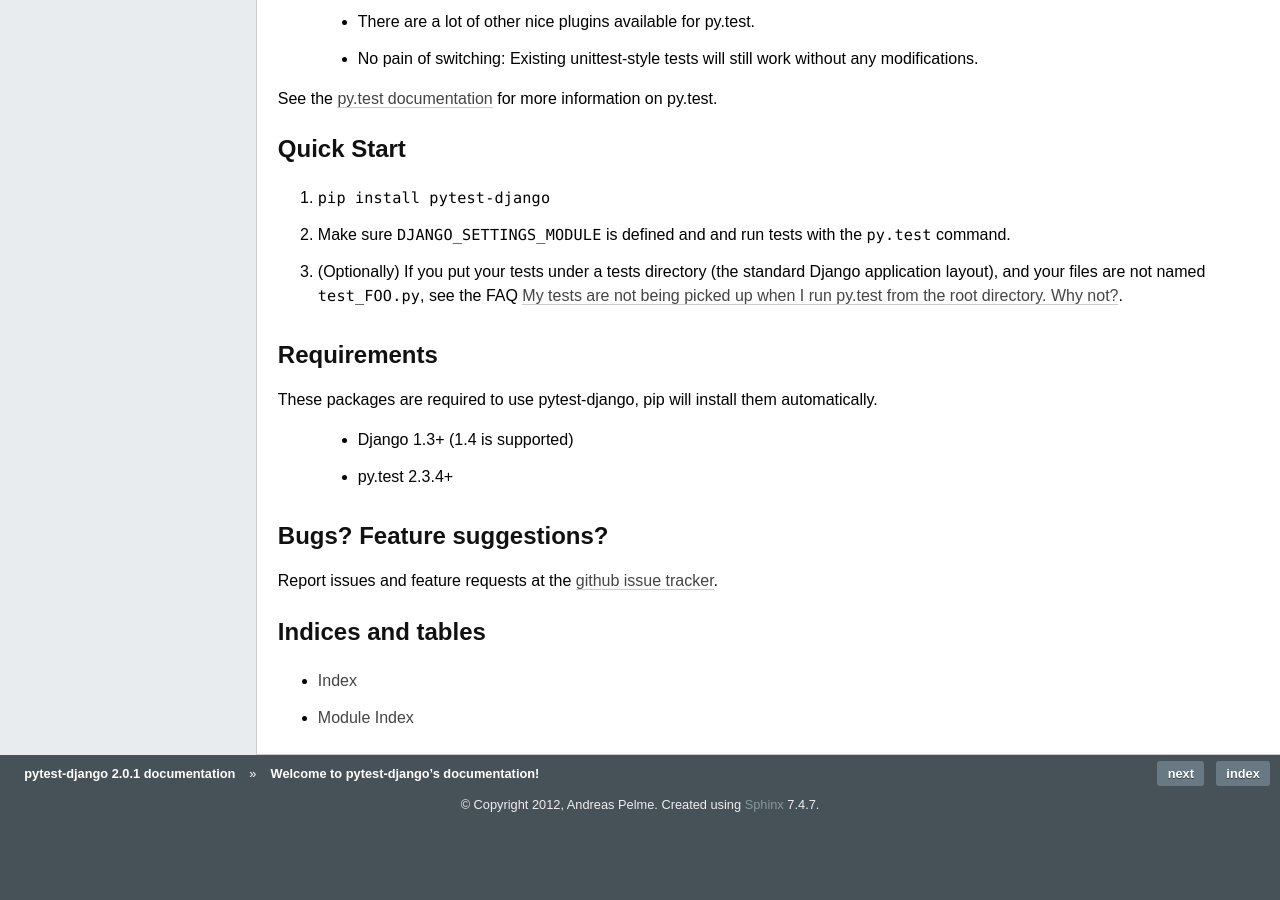
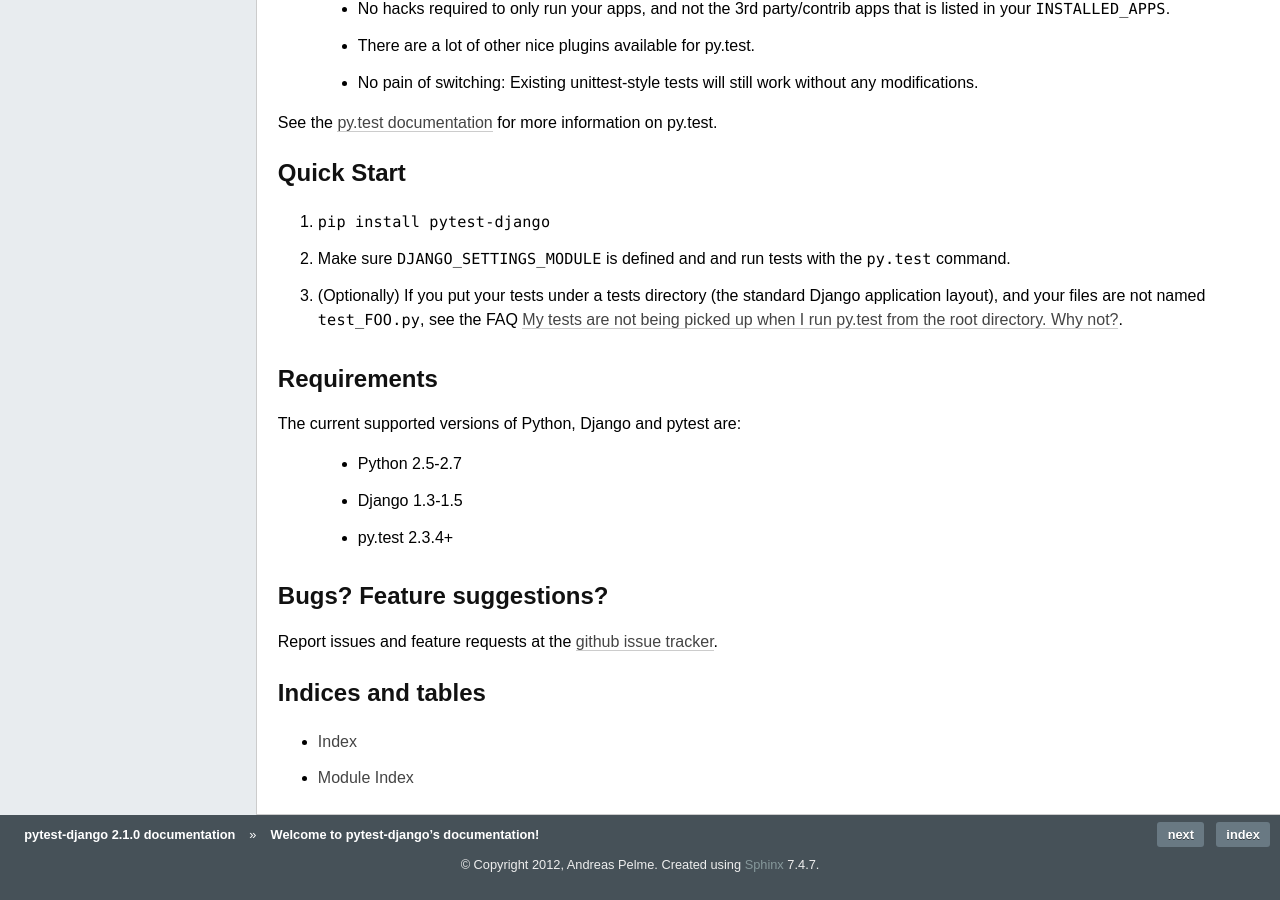
Before and after one commit to pytest-dev/pytest-django, a Sphinx documentation site: the page built from docs/index.rst, in a window 1280 px wide and 900 px high, scrolled down 1455 px. Built offline with Sphinx 7.4.7, drawn with Linux system fonts in a browser that asks for light colours; before the commit the page ends 2294 px from its top, so only the background shows below that; some of the changed text lies outside the part shown.

```diff
--- a/docs/changelog.rst
+++ b/docs/changelog.rst
@@ -1,5 +1,11 @@
 Changelog
 =========
+
+2.1.0
+-----
+
+* Django 1.5 support. pytest-django is now tested against 1.5 for Python
+  2.6-2.7. This is the first step towards Python 3 support.
 
 2.0.1
 -----
--- a/docs/index.rst
+++ b/docs/index.rst
@@ -38,11 +38,10 @@ Quick Start
 Requirements
 ============
 
-These packages are required to use pytest-django, pip will install
-them automatically.
+The current supported versions of Python, Django and pytest are:
 
- * Django 1.3+ (1.4 is supported)
-
+ * Python 2.5-2.7
+ * Django 1.3-1.5
  * py.test 2.3.4+
 
 
--- a/pytest_django/__init__.py
+++ b/pytest_django/__init__.py
@@ -1 +1 @@
-__version__ = '2.0.1'
+__version__ = '2.1.0'
```
